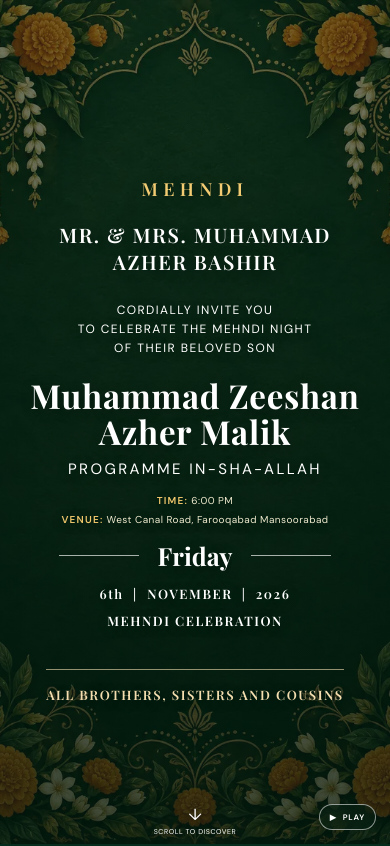
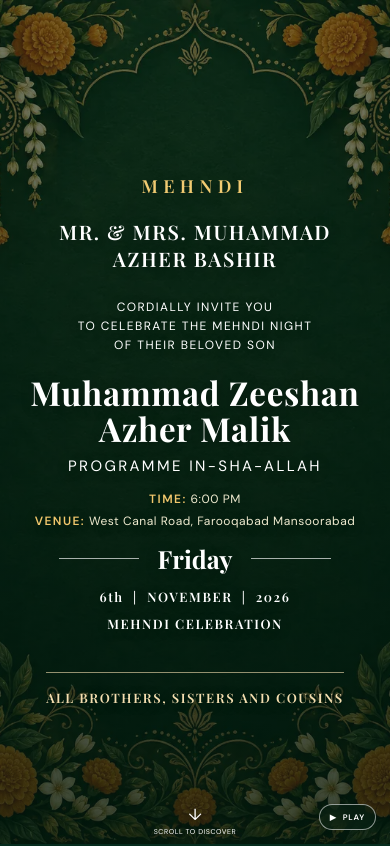
Before and after one commit to faizanatgit/Mehndi, a Next.js app: page / in a window 390 px wide. Shown: the top 846 px of the page. Built offline with nearby package versions, Linux system fonts and the light colour scheme; no server answers.

Commit message:
Size increase

```diff
--- a/app/globals.css
+++ b/app/globals.css
@@ -533,3 +533,8 @@ h2 {
 @media (max-width: 680px) {
   .rsvp-section .rsvp-contacts strong { font-size: 14px; }
 }
+/* Larger time and venue details on the hero */
+.hero-event-details { font-size: clamp(13px, 1.3vw, 16px); }
+@media (max-width: 680px) {
+  .hero-event-details { font-size: 12px; }
+}
```
